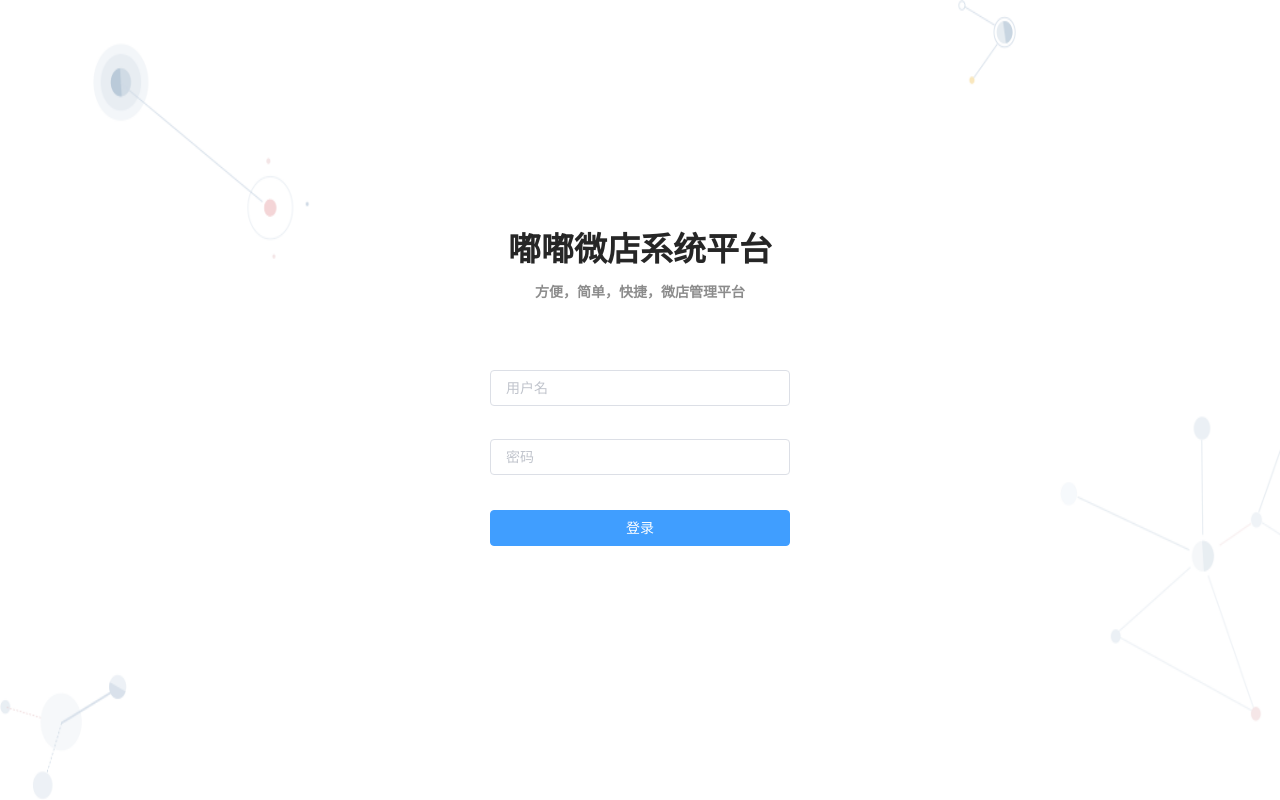
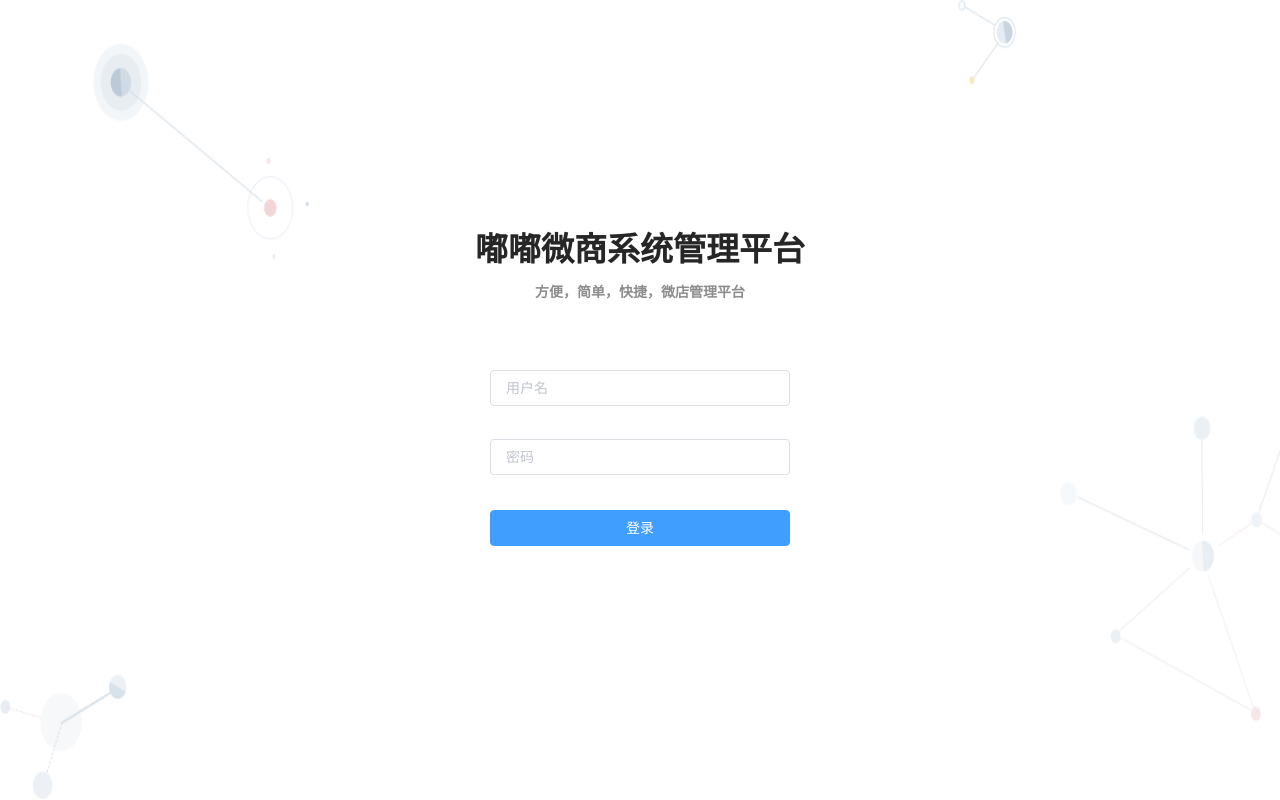
Before and after one commit to xwq520/StoreManageSystem-WEB, a Vue app: page /#/login in a window 1280 px wide. Built offline with nearby package versions, Linux system fonts and the light colour scheme.

Commit message:
说明文字

```diff
--- a/index.html
+++ b/index.html
@@ -2,10 +2,10 @@
 <html>
 <head>
     <meta charset="utf-8">
-    <title>个体微店管理平台</title>
+    <title>嘟嘟微商系统管理平台</title>
     <meta name="viewport" content="width=device-width,initial-scale=1,minimum-scale=1,maximum-scale=1,user-scalable=no">
-    <meta name="keywords" content="vue, system, 后台, 管理系统, 微店，element" />
-    <meta name="description" content="个体 微店管理平台 解决方案" />
+    <meta name="keywords" content="vue, system,个人， 后台, 管理系统, 微店，微商" />
+    <meta name="description" content="个人 微店管理平台 解决方案" />
 </head>
 <body>
 <div id="app"></div>
--- a/src/components/common/Header.vue
+++ b/src/components/common/Header.vue
@@ -4,7 +4,7 @@
         <div class="collapse-btn" @click="collapseChage">
             <i class="el-icon-info" style="font-size: 44px"></i>
         </div>
-        <div class="logo">个人商店管理平台</div>
+        <div class="logo">嘟嘟微商系统管理平台</div>
         <div class="header-right">
             <div class="header-user-con">
                 <!-- 全屏显示 -->
--- a/src/components/page/Login.vue
+++ b/src/components/page/Login.vue
@@ -1,7 +1,7 @@
 <template>
     <div class="login-wrap" :style="pageBg">
         <div class="ms-title" style="margin-top: -177px;color:rgba(0,0,0,.85);font-weight: 600;font-size: 33px">
-          嘟嘟微店系统平台
+            嘟嘟微商系统管理平台
             <div style="font-size: 14px;color: rgba(0,0,0,.45);margin-top: 10px;">
                 方便，简单，快捷，微店管理平台</div>
         </div>
@@ -40,10 +40,10 @@
                 },
                 rules: {
                     username: [
-                        { required: true, message: '请输入用户名', trigger: 'blur' }
+                        { required: true, message: '*请输入用户名', trigger: 'blur' }
                     ],
                     password: [
-                        { required: true, message: '请输入密码', trigger: 'blur' }
+                        { required: true, message: '*请输入密码', trigger: 'blur' }
                     ]
                 },
                 pageBg: {
```
